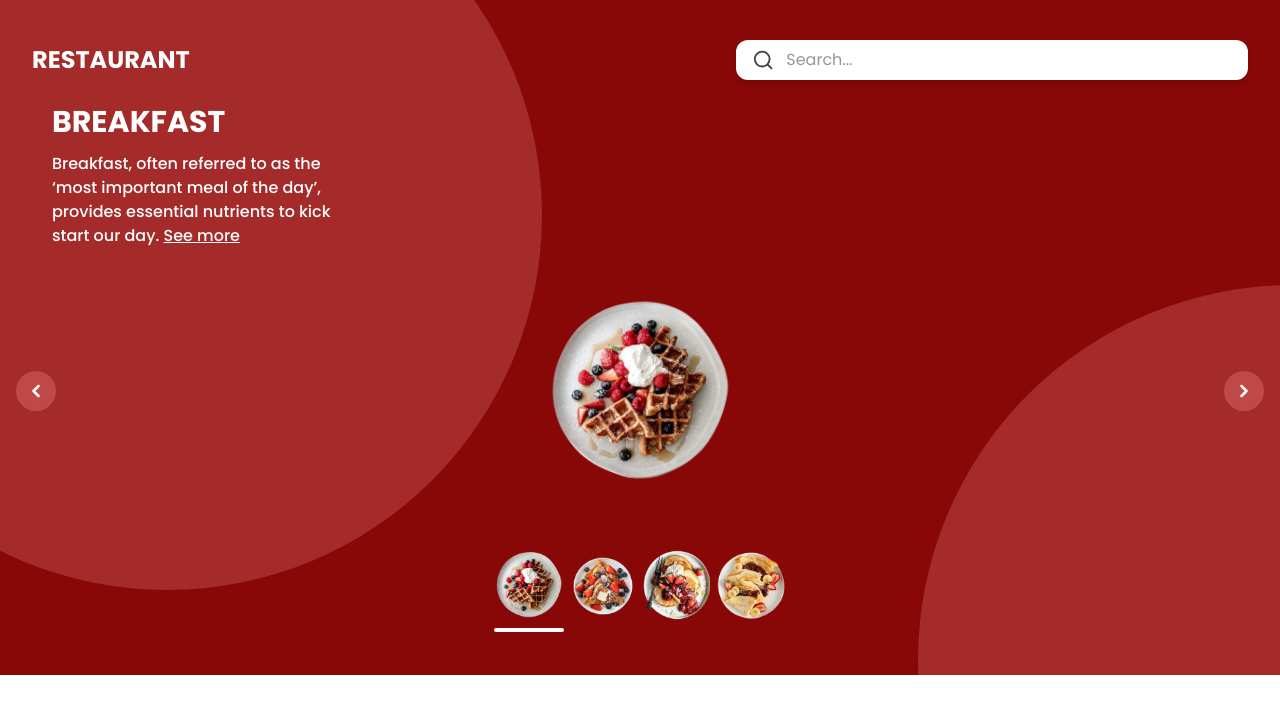
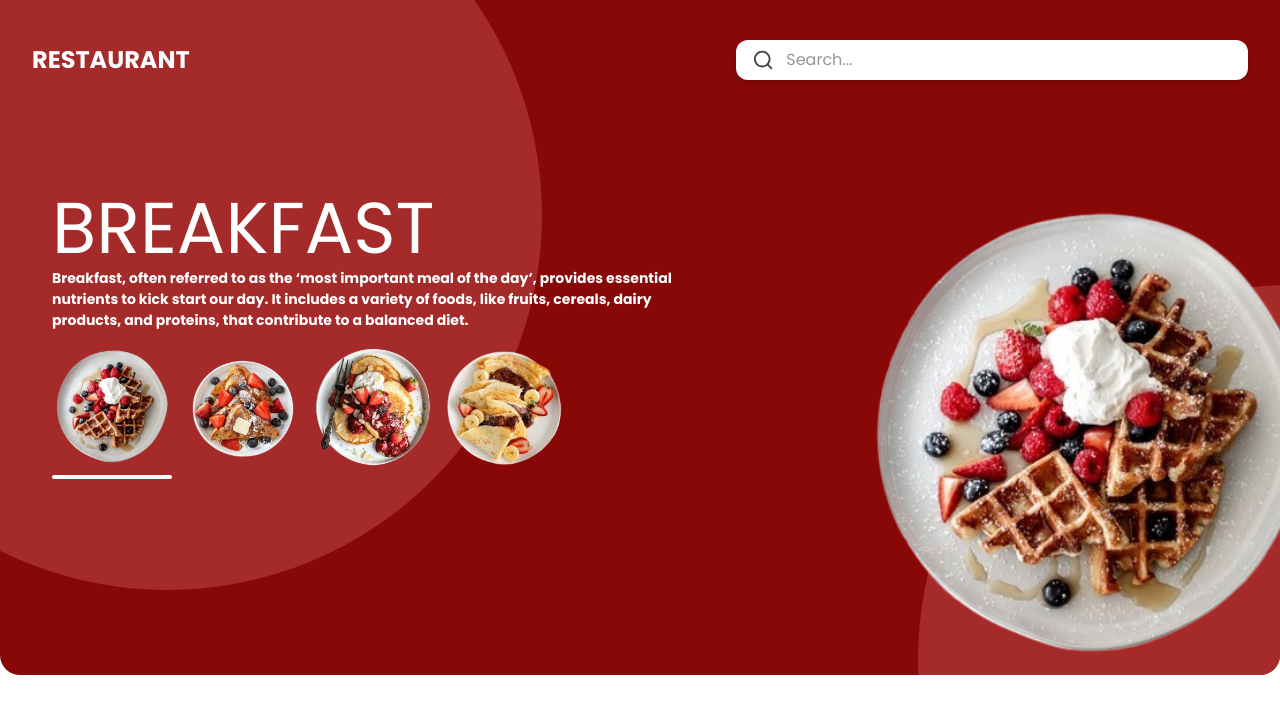
Before and after one commit to imam0321/restaurant-antopolis-task-client, a Next.js app: page / in a window 1280 px wide. Shown: the top 714 px of the page. Built offline with nearby package versions, Linux system fonts and the light colour scheme.

Commit message:
feat: implement Hero component with mobile and desktop carousels, animations, and thumbnails

```diff
--- a/src/components/modules/Hero/Hero.tsx
+++ b/src/components/modules/Hero/Hero.tsx
@@ -1,11 +1,20 @@
-/* eslint-disable @typescript-eslint/no-explicit-any */
 "use client";
 import Image from "next/image";
 import { useState } from "react";
 import HeroNav from "./HeroNav";
 import { ChevronLeft, ChevronRight } from "lucide-react";
+import HeroCircleAnimation from "./HeroCircleAnimation";
+import HeroMobileCarousel from "./HeroMobileCarousel";
+import HeroDesktopLeft from "./HeroDesktopLeft";
 
-const baseImages = [
+export interface IBaseImage {
+  id: number;
+  image: string;
+  mainColor: string;
+  circleColor: string;
+}
+
+const baseImages: IBaseImage[] = [
   {
     id: 1,
     image: "/hero/food-1.png",
@@ -34,34 +43,56 @@ const baseImages = [
 
 export default function Hero() {
   const [activeImageId, setActiveImageId] = useState(baseImages[0].id);
+  const [direction, setDirection] = useState(1);
+
   const activeImage =
     baseImages.find((img) => img.id === activeImageId) || baseImages[0];
 
-  const handleNextPrev = (direction: any) => {
+  const handleNextPrev = (moveDirection: "next" | "prev") => {
     const currentIndex = baseImages.findIndex(
       (img) => img.id === activeImageId
     );
     let newIndex;
+    let newDirection;
 
-    if (direction === "next") {
+    if (moveDirection === "next") {
       newIndex = (currentIndex + 1) % baseImages.length;
+      newDirection = 1;
     } else {
       newIndex = (currentIndex - 1 + baseImages.length) % baseImages.length;
+      newDirection = -1;
     }
 
+    setDirection(newDirection);
     setActiveImageId(baseImages[newIndex].id);
+  };
+
+  const handleThumbnailClick = (id: number) => {
+    const currentIndex = baseImages.findIndex(
+      (img) => img.id === activeImageId
+    );
+    const newIndex = baseImages.findIndex((img) => img.id === id);
+
+    // Determine direction based on index change
+    const newDirection =
+      newIndex > currentIndex ||
+      (newIndex === 0 && currentIndex === baseImages.length - 1)
+        ? 1
+        : -1;
+
+    setDirection(newDirection);
+    setActiveImageId(id);
   };
 
   const activeMainColor = activeImage.mainColor;
   const activeCircleColor = activeImage.circleColor;
-  const mainImageSrc =
-    baseImages.find((img) => img.id === activeImageId)?.image ||
-    baseImages[0].image;
+  const mainImageSrc = activeImage.image;
 
   return (
-    <div
-      className={`relative w-full lg:h-[675px] h-[780px] overflow-hidden ${activeMainColor} mb-20 transition-colors duration-75`}
+    <section
+      className={`relative w-full lg:h-[675px] h-[780px] overflow-hidden ${activeMainColor} mb-20 transition-colors duration-75 md:rounded-b-[20px] lg:rounded-b-[20px]`}
     >
+      {/* Top-left decorative circle - Simple static div for decoration */}
       <div
         className={`absolute
         lg:w-[750px] w-[438px]
@@ -70,32 +101,35 @@ export default function Hero() {
         left-[-146px] lg:-left-52
         ${activeCircleColor}
         rounded-full
-        z-0 transition-colors duration-75`}
+        z-0 transition-colors duration-75 `}
       ></div>
-
-      <div
-        className={`absolute
-        lg:w-[750px] w-[438px]
-        lg:h-[750px] h-[438px]
-        top-[470px] lg:top-[285px]
-        left-[130px] md:left-[550px] lg:left-[918px]
-        ${activeCircleColor}
-        rounded-full
-        z-0 transition-colors duration-75`}
-      ></div>
-
+      {/* Bottom-right Hero Circle Animation */}
+      <HeroCircleAnimation
+        activeImageId={activeImageId}
+        activeCircleColor={activeCircleColor}
+        mainImageSrc={mainImageSrc}
+        direction={direction}
+      />
+      {/* Content container */}
       <div className="relative z-20 px-4">
         <HeroNav />
-        {/* Hero Text */}
-        <div className="text-white mt-6 max-w-lg mx-9">
+        {/* desktop left section */}
+        <HeroDesktopLeft
+          baseImages={baseImages}
+          activeImageId={activeImageId}
+          handleThumbnailClick={handleThumbnailClick}
+        />
+        {/* Mobile Header */}
+        <header className="text-white mt-6 max-w-lg mx-9 lg:hidden md:hidden">
           <h1 className="text-3xl font-bold">BREAKFAST</h1>
           <p className="mt-3 text-base font-medium w-[280px]">
             Breakfast, often referred to as the ‘most important meal of the
             day’, provides essential nutrients to kick start our day.{" "}
             <span className="underline text-base font-medium">See more</span>
           </p>
-        </div>
-        <div className="mt-12">
+        </header>
+        {/* Mobile main image carousel */}
+        <div className="mt-12 lg:hidden md:hidden">
           <div className="flex justify-between items-center">
             <button
               onClick={() => handleNextPrev("prev")}
@@ -103,15 +137,17 @@ export default function Hero() {
             >
               <ChevronLeft className="w-5 h-5 text-white" strokeWidth={3} />
             </button>
-            <div className="relative w-[190px] h-[190px]">
+            <figure className="relative w-[190px] h-[190px]">
               <Image
                 src={mainImageSrc}
                 fill
                 alt="image"
                 className="object-contain"
                 key={mainImageSrc}
+                loading="eager"
+                sizes="(max-width: 768px) 438px, (max-width: 1024px) 538px, 750px"
               />
-            </div>
+            </figure>
             <button
               onClick={() => handleNextPrev("next")}
               className="w-10 h-10 bg-[#F5878752] rounded-full flex items-center justify-center"
@@ -120,34 +156,13 @@ export default function Hero() {
             </button>
           </div>
         </div>
-
-        <div className="flex justify-center items-center gap-1 mt-16">
-          {baseImages.map((baseImage) => {
-            const isActive = baseImage.id === activeImageId;
-            return (
-              <div
-                key={baseImage.id}
-                className="flex-col justify-center items-center cursor-pointer"
-                onClick={() => setActiveImageId(baseImage.id)}
-              >
-                <div className="relative w-[70px] h-[70px] mb-2">
-                  <Image
-                    src={baseImage.image}
-                    fill
-                    className="object-contain"
-                    alt="Base image"
-                  />
-                </div>
-                <div
-                  className={`h-1 w-full rounded-lg ${
-                    isActive ? "bg-white" : "bg-transparent"
-                  }`}
-                ></div>
-              </div>
-            );
-          })}
-        </div>
+        {/* Mobile Image thumbnails for Carousel */}
+        <HeroMobileCarousel
+          baseImages={baseImages}
+          activeImageId={activeImageId}
+          setActiveImageId={setActiveImageId}
+        />
       </div>
-    </div>
+    </section>
   );
 }
--- /dev/null
+++ b/src/components/modules/Hero/HeroCircleAnimation.tsx
@@ -0,0 +1,101 @@
+import { motion, AnimatePresence, Variants } from "framer-motion";
+import Image from "next/image";
+
+interface HeroCircleAnimationProps {
+  activeImageId: number;
+  activeCircleColor: string;
+  mainImageSrc: string;
+  direction: number;
+}
+
+const spinEnterExitVariants: Variants = {
+  enter: (direction: number) => ({
+    x: direction > 0 ? "0%" : "-0%",
+    y: direction > 0 ? "-0%" : "0%",
+    rotate: direction > 0 ? 20 : -20,
+    opacity: 0,
+    transition: {
+      duration: 1.0,
+      ease: "easeOut",
+    },
+  }),
+
+  center: {
+    x: "0%",
+    y: "0%",
+    rotate: 0,
+    opacity: 1,
+    transition: {
+      duration: 1.2,
+      ease: "easeOut",
+    },
+  },
+
+  exit: (direction: number) => ({
+    x: direction > 0 ? "-50%" : "50%",
+    y: direction > 0 ? "50%" : "-50%",
+    rotate: direction > 0 ? -180 : 180,
+    opacity: 0,
+    backgroundColor: "transparent",
+    z: 10,
+    transition: {
+      duration: 1.0,
+      ease: "easeInOut",
+    },
+  }),
+};
+
+export default function HeroCircleAnimation({
+  activeImageId,
+  activeCircleColor,
+  mainImageSrc,
+  direction,
+}: HeroCircleAnimationProps) {
+  return (
+    <>
+      {/* Mobile view */}
+      <div
+        className={`absolute
+          w-[438px]
+          h-[438px]
+          top-[470px]
+          left-[130px]
+          ${activeCircleColor}
+          rounded-full
+          z-0 transition-colors duration-75 lg:hidden md:hidden`}
+      ></div>
+      {/* Desktop view */}
+      <AnimatePresence initial={false} custom={direction}>
+        <motion.div
+          key={`circle-br-${activeImageId}`}
+          custom={direction}
+          variants={spinEnterExitVariants}
+          initial={"enter"}
+          animate={"center"}
+          exit={"exit"}
+          className={`absolute
+          w-[438px] h-[438px] top-[470px] left-[130px]
+          md:w-[538px] md:h-[538px] md:top-[470px] md:left-[400px]
+          lg:w-[750px] lg:h-[750px] lg:top-[285px] lg:left-[918px]
+          ${activeCircleColor} rounded-full z-0 transition-colors duration-75 lg:block md:block hidden`}
+        >
+          {/* Image only shows on md/lg */}
+          <figure
+            className="relative hidden md:block lg:block
+          md:w-[400px] md:h-[400px] lg:w-[470px] lg:h-[470px]
+          top-[-85px] left-[-60px]"
+          >
+            <Image
+              src={mainImageSrc}
+              fill
+              alt="image"
+              className="object-contain"
+              loading="eager"
+              sizes="(max-width: 768px) 438px, (max-width: 1024px) 538px, 750px"
+            />
+          </figure>
+        </motion.div>
+      </AnimatePresence>
+    </>
+  );
+}
--- /dev/null
+++ b/src/components/modules/Hero/HeroDesktopLeft.tsx
@@ -0,0 +1,54 @@
+import Image from "next/image";
+import { IBaseImage } from "./Hero";
+
+interface HeroDesktopLeft {
+  baseImages: IBaseImage[];
+  activeImageId: number;
+  handleThumbnailClick: (id: number) => void;
+}
+
+export default function HeroDesktopLeft({
+  baseImages,
+  activeImageId,
+  handleThumbnailClick,
+}: HeroDesktopLeft) {
+  return (
+    <section className="text-white mt-28 max-w-lg mx-9 lg:block md:block hidden">
+      <h1 className="text-7xl">BREAKFAST</h1>
+      <p className="mt-1 text-[14px] font-bold w-[620px]">
+        Breakfast, often referred to as the ‘most important meal of the day’,
+        provides essential nutrients to kick start our day. It includes a
+        variety of foods, like fruits, cereals, dairy products, and proteins,
+        that contribute to a balanced diet.
+      </p>
+      <div className="lg:flex md:flex hidden justify-between items-center mt-4">
+        {baseImages.map((baseImage) => {
+          const isActive = baseImage.id === activeImageId;
+          return (
+            <div
+              key={baseImage.id}
+              className="flex-col justify-between items-center cursor-pointer"
+              onClick={() => handleThumbnailClick(baseImage.id)}
+            >
+              <figure className="relative w-[120px] h-[120px] mb-2">
+                <Image
+                  src={baseImage.image}
+                  fill
+                  className="object-contain"
+                  alt="Base image"
+                  loading="eager"
+                  sizes="(max-width: 768px) 438px, (max-width: 1024px) 538px, 750px"
+                />
+              </figure>
+              <div
+                className={`h-1 w-full rounded-lg ${
+                  isActive ? "bg-white" : "bg-transparent"
+                }`}
+              ></div>
+            </div>
+          );
+        })}
+      </div>
+    </section>
+  );
+}
--- /dev/null
+++ b/src/components/modules/Hero/HeroMobileCarousel.tsx
@@ -0,0 +1,45 @@
+import Image from "next/image";
+import { IBaseImage } from "./Hero";
+
+interface HeroMobileCarouselProps {
+  baseImages: IBaseImage[];
+  activeImageId: number;
+  setActiveImageId: (id: number) => void;
+}
+
+export default function HeroMobileCarousel({
+  baseImages,
+  activeImageId,
+  setActiveImageId,
+}: HeroMobileCarouselProps) {
+  return (
+    <div className="lg:hidden md:hidden flex justify-center items-center gap-1 mt-16">
+      {baseImages.map((baseImage) => {
+        const isActive = baseImage.id === activeImageId;
+        return (
+          <div
+            key={baseImage.id}
+            className="flex-col justify-center items-center cursor-pointer"
+            onClick={() => setActiveImageId(baseImage.id)}
+          >
+            <figure className="relative w-[70px] h-[70px] mb-2">
+              <Image
+                src={baseImage.image}
+                fill
+                className="object-contain"
+                alt="Base image"
+                loading="eager"
+                sizes="(max-width: 768px) 438px, (max-width: 1024px) 538px, 750px"
+              />
+            </figure>
+            <div
+              className={`h-1 w-full rounded-lg ${
+                isActive ? "bg-white" : "bg-transparent"
+              }`}
+            ></div>
+          </div>
+        );
+      })}
+    </div>
+  );
+}
```
